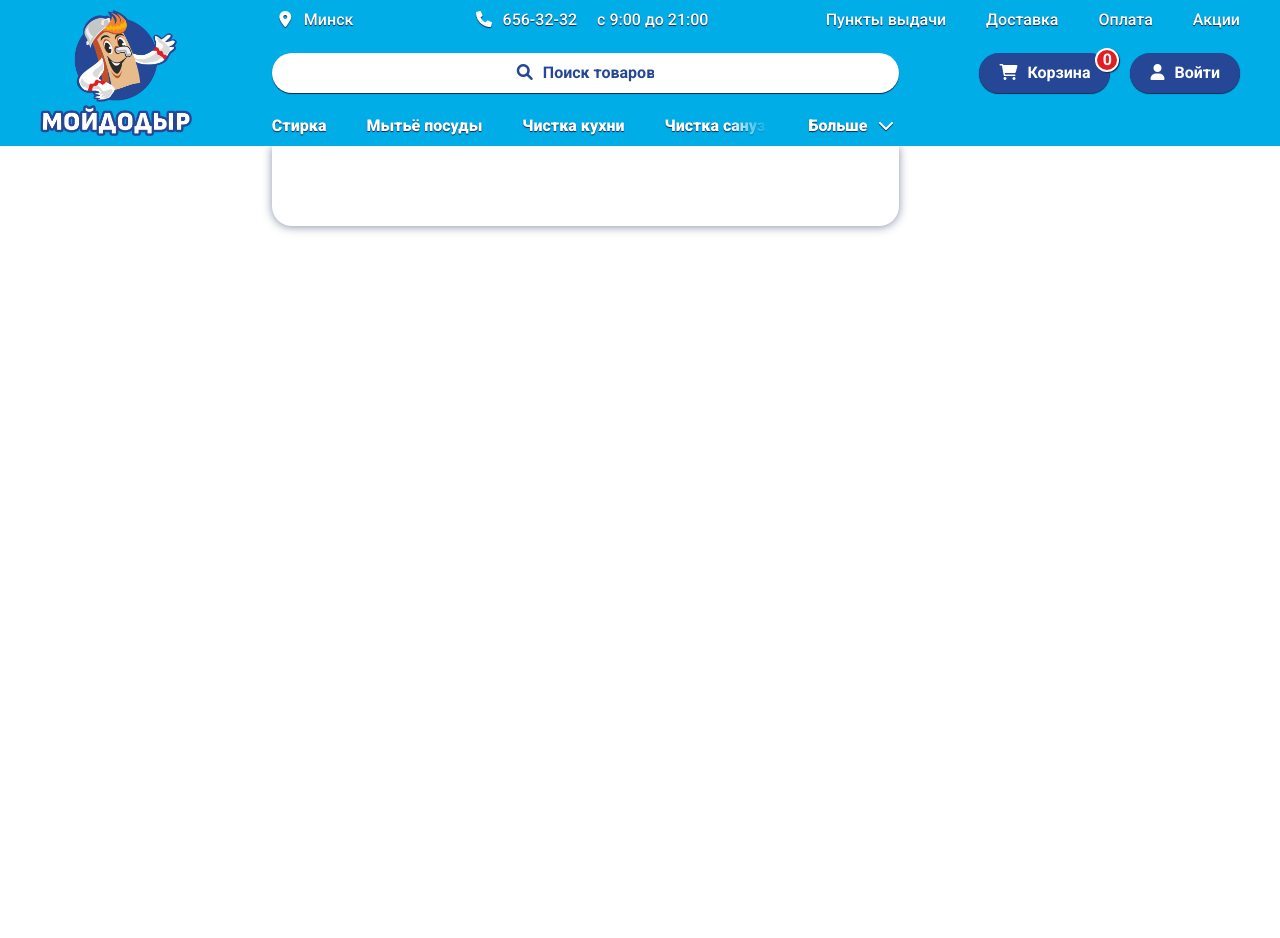
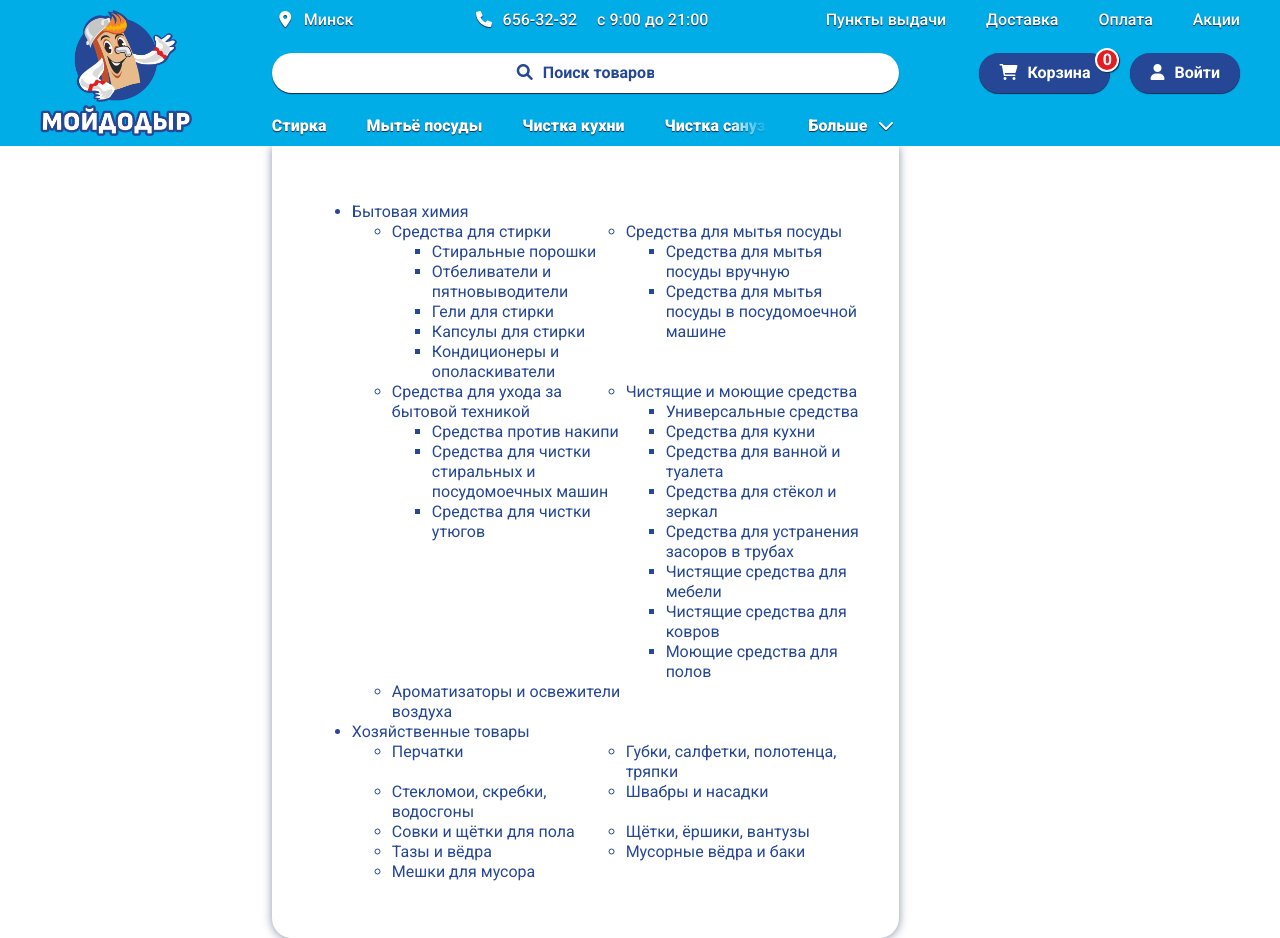
Before and after one commit to chirogrillion/moydodyr, a React (Create React App) app: page / in a window 1280 px wide. Before the commit the page ends 800 px from the top, so only its background shows below. Built offline with nearby package versions, Linux system fonts and the light colour scheme.

Commit message:
23-02-05-1

```diff
--- a/src/components/Header/NavBar/NavBar.css
+++ b/src/components/Header/NavBar/NavBar.css
@@ -43,3 +43,10 @@
   background-color: white;
   box-shadow: 0 1px 10px 0 var(--clr-shadow-50);
 }
+.NavBar-all_categories > ul > li > ul {
+  display: flex;
+  flex-wrap: wrap;
+}
+.NavBar-all_categories > ul > li > ul > li {
+  flex: 0 0 50%;
+}
--- a/src/components/Header/NavBar/NavBar.js
+++ b/src/components/Header/NavBar/NavBar.js
@@ -6,14 +6,15 @@ const categories = require('../../../assets/categories.json');
 
 function NavBar() {
 
-  const getLayout = (arr) => {
-    console.log('getLayout()');
-    return arr.map(v => {
-      <article key={v.code}>
+  function getLayout(arr) {
+    let layout = [];
+    arr.forEach(v => layout.push(
+      <li key={v.code}>
         <a>{v.name}</a>
-        {v.sub ? getLayout(v.sub) : null}
-      </article>
-    });
+        {v.sub ? <ul>{getLayout(v.sub)}</ul> : null}
+      </li>
+    ));
+    return layout;
   };
 
   return (
@@ -27,7 +28,7 @@ function NavBar() {
       </ul>
       <a className="link-more">Больше</a>
       <section className="NavBar-all_categories">
-        {getLayout(categories)}
+        <ul>{getLayout(categories)}</ul>
       </section>
     </section>
   );
```
